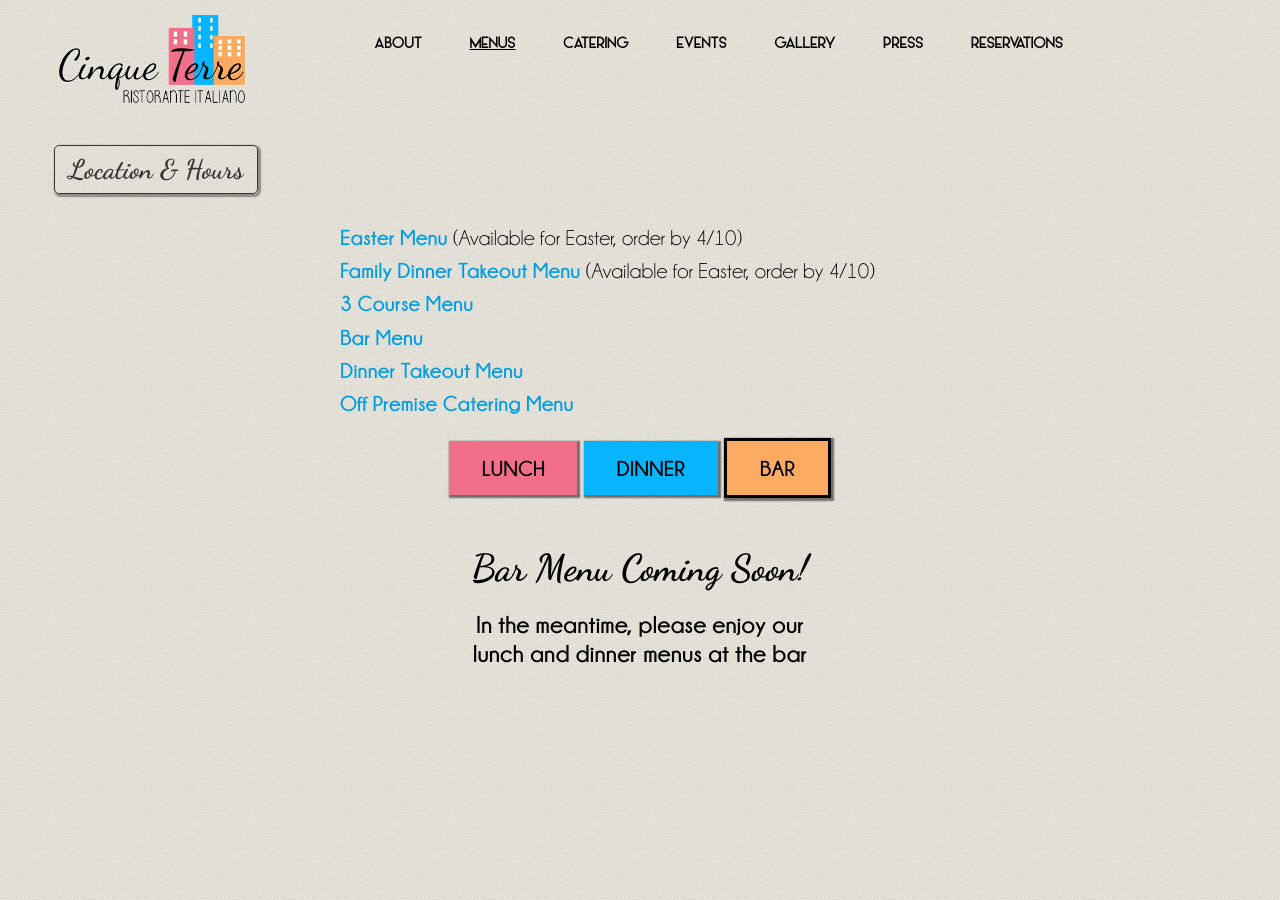
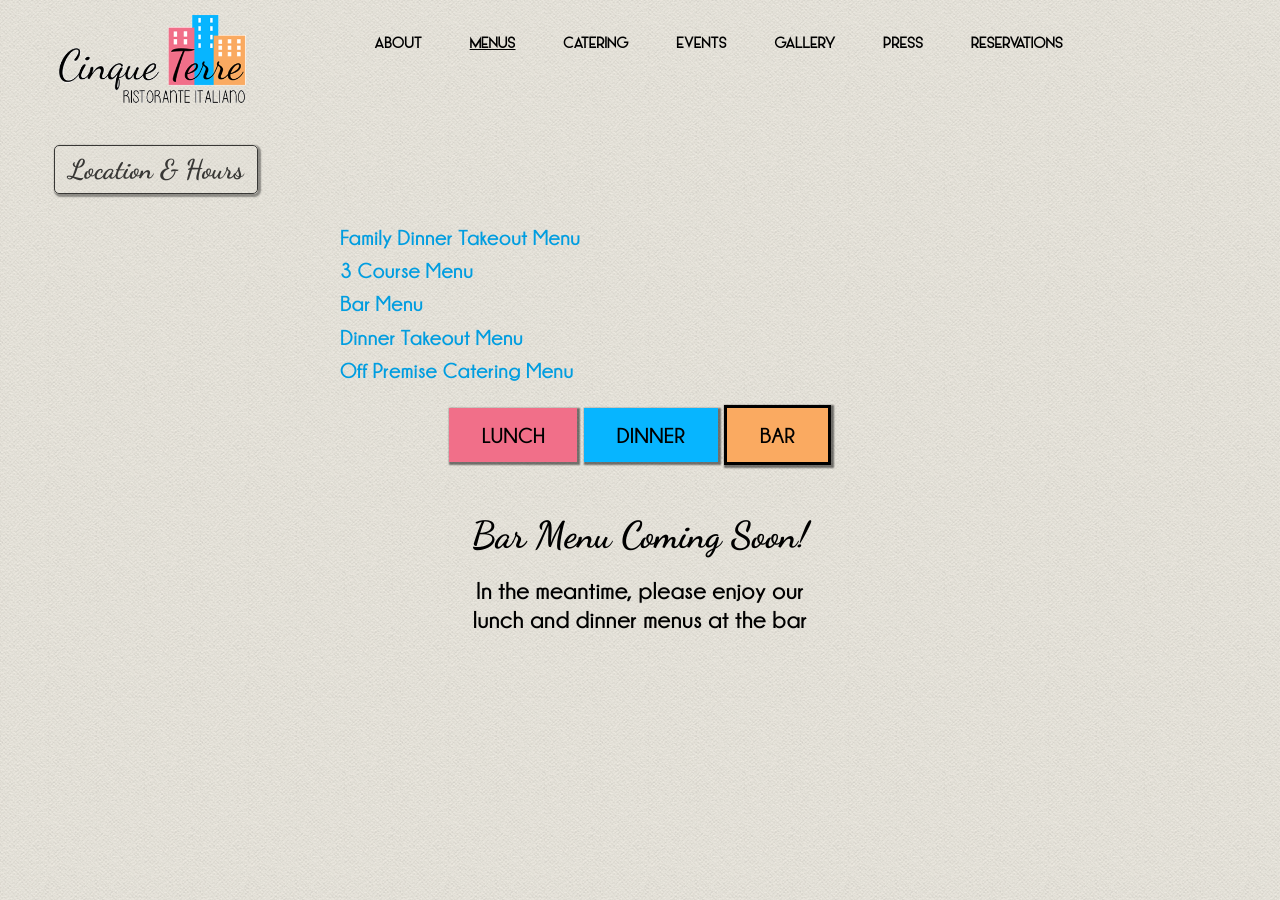
Before and after one commit to cinqueterreli/cinqueterre.github.io, a Jekyll site: the page built from bar-menu.html, in a window 1280 px wide and 900 px high. Built offline with Jekyll 4.4.1, drawn with Linux system fonts in a browser that asks for light colours; nearby versions of some CDN libraries.

Commit message:
fixed some stuff

```diff
--- a/_includes/menu-links.html
+++ b/_includes/menu-links.html
@@ -1,7 +1,6 @@
 <div class="homepage-announcement" style="padding:0;">
 <p class="blurb-wrap" style="text-indent:0;">
-		<a href="/easterTakeoutMenu.pdf" target="_blank" class="body-link">Easter Menu</a> &#40;Available for Easter, order by 4/10&#41;<br />
-		<a href="/familyDinnerMenu.pdf" target="_blank" class="body-link">Family Dinner Takeout Menu</a> &#40;Available for Easter, order by 4/10&#41;<br />
+		<a href="/familyDinnerMenu.pdf" target="_blank" class="body-link">Family Dinner Takeout Menu</a><br />
 		<a href="/cinqueGiorniMenu.pdf" target="_blank" class="body-link">3 Course Menu</a><br />
 		<a href="/barMenu.pdf" target="_blank" class="body-link">Bar Menu</a><br />
 		<a href="/dinnerTakeoutMenu.pdf" target="_blank" class="body-link">Dinner Takeout Menu</a><br />
```
Also changed, not shown: 1 other file.
